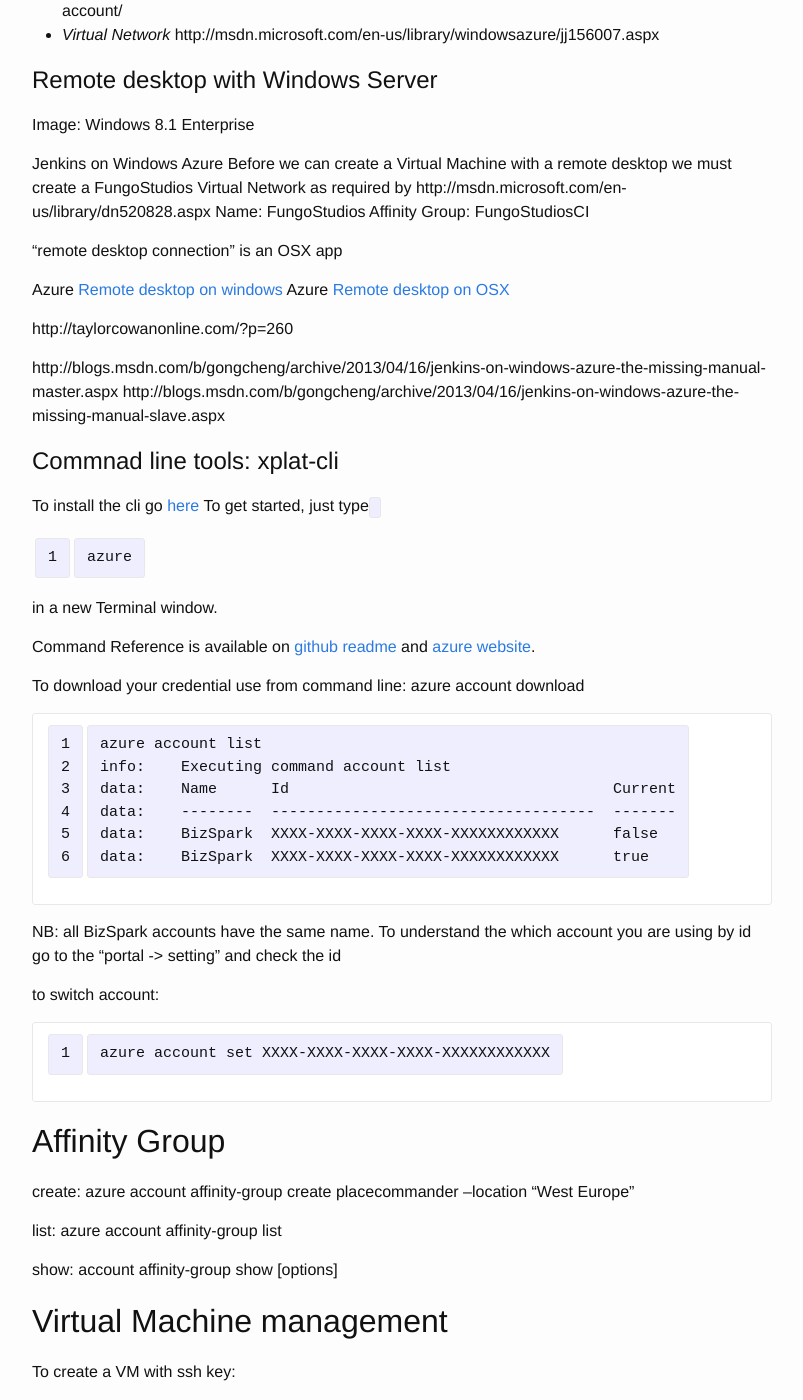
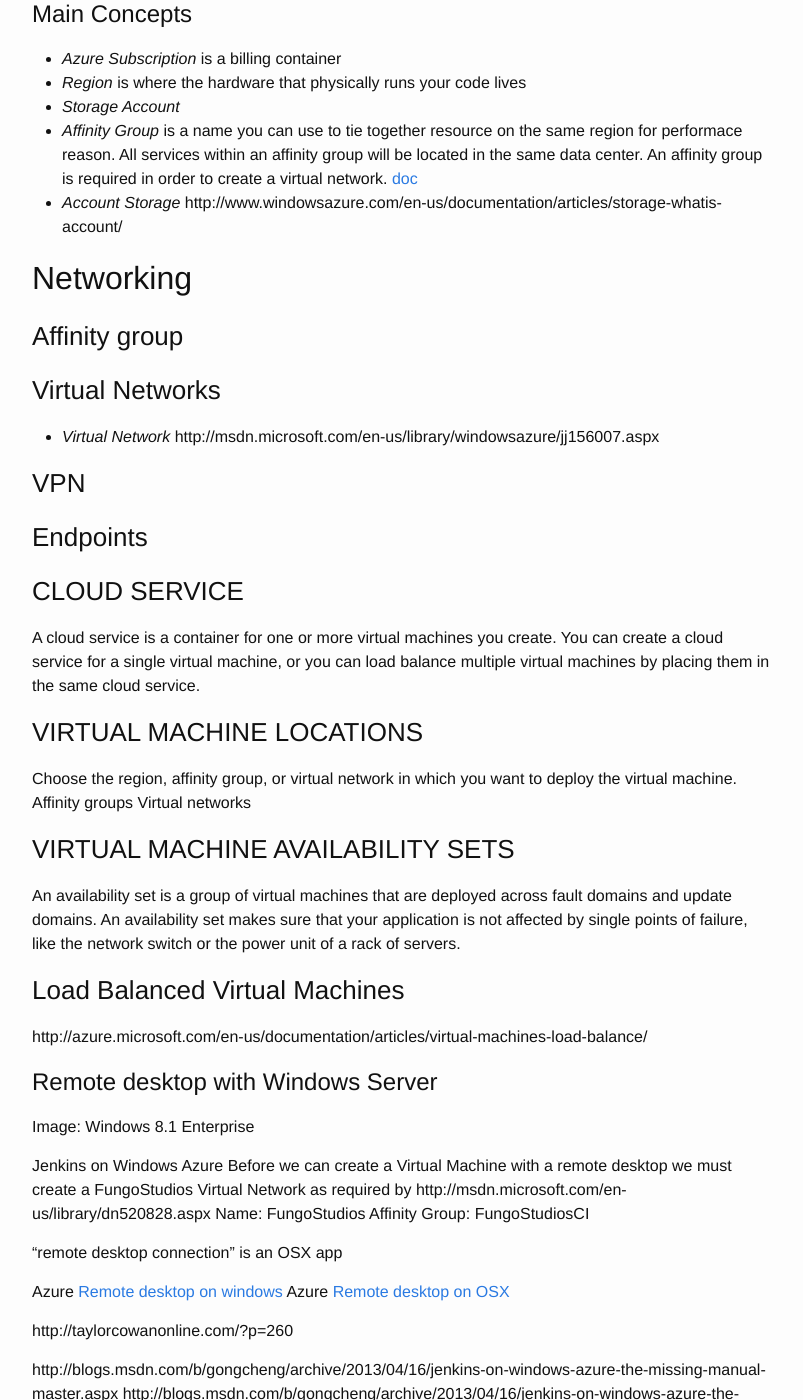
Before and after one commit to breezeight/nicola_blog, a Jekyll site: the page built from _guides/azure.markdown, in a window 1280 px wide and 1400 px high, scrolled down 1170 px. Shown: the whole window, without its empty margins (238-1041 px from the left). Built offline with Jekyll 4.4.1, drawn with Linux system fonts in a browser that asks for light colours; some of the changed text lies outside the part shown.

Commit message:
Azure load balancing

```diff
--- a/_guides/azure.markdown
+++ b/_guides/azure.markdown
@@ -41,7 +41,38 @@
 * _Storage Account_
 * _Affinity Group_  is a name you can use to tie together resource on the same region for performace reason. All services within an affinity group will be located in the same data center. An affinity group is required in order to create a virtual network. [doc](http://msdn.microsoft.com/en-us/library/windowsazure/jj156209.aspx)
 * _Account Storage_  http://www.windowsazure.com/en-us/documentation/articles/storage-whatis-account/
+
+## Networking
+
+### Affinity group
+
+### Virtual Networks
+
 * _Virtual Network_ http://msdn.microsoft.com/en-us/library/windowsazure/jj156007.aspx
+
+### VPN
+
+### Endpoints
+
+### CLOUD SERVICE
+A cloud service is a container for one or more virtual machines you create. You can create a cloud service for a single virtual machine, or you can load balance multiple virtual machines by placing them in the same cloud service.
+
+
+### VIRTUAL MACHINE LOCATIONS
+Choose the region, affinity group, or virtual network in which you want to deploy the virtual machine.
+Affinity groups
+Virtual networks
+
+
+### VIRTUAL MACHINE AVAILABILITY SETS
+An availability set is a group of virtual machines that are deployed across fault domains and update domains. An availability set makes sure that your application is not affected by single points of failure, like the network switch or the power unit of a rack of servers.
+
+
+
+### Load Balanced Virtual Machines
+
+http://azure.microsoft.com/en-us/documentation/articles/virtual-machines-load-balance/
+
 
 # Remote desktop with Windows Server
 
```
Also changed, not shown: other parts of _guides/azure.markdown (+1 -1 lines).
